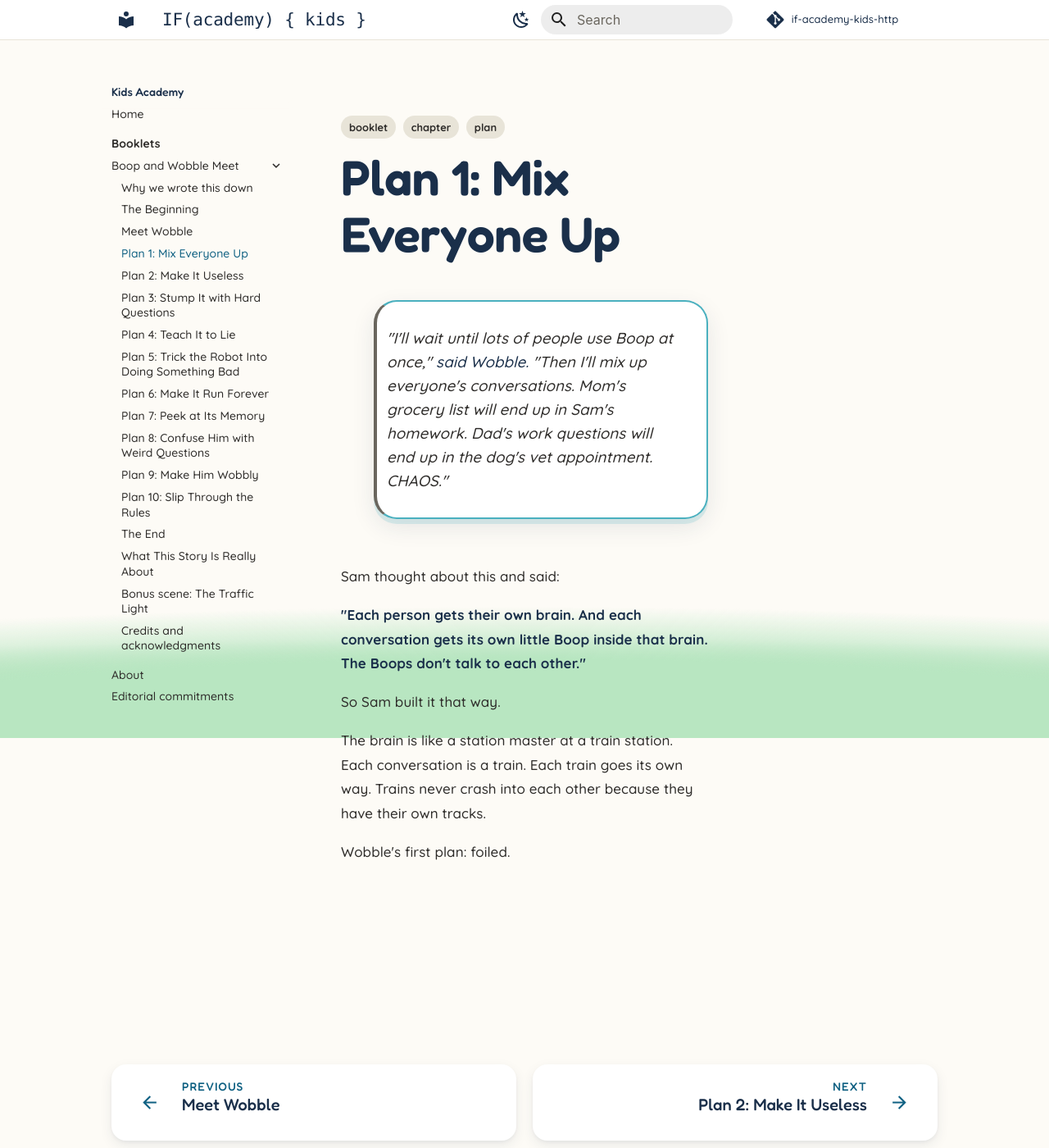
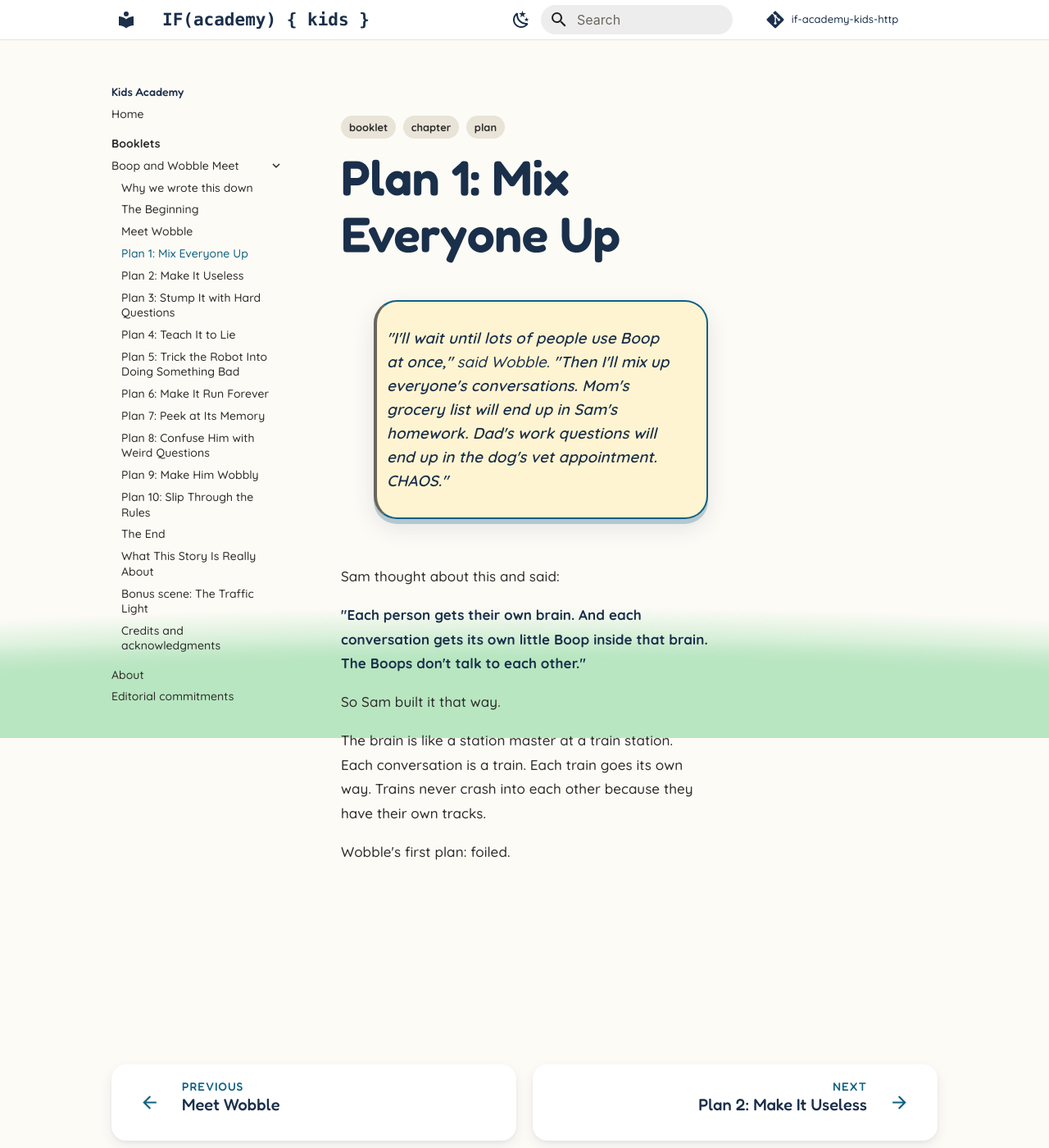
Before and after one commit to ImmersiveFusion/if-academy-kids-http, an MkDocs documentation site: the page built from docs/booklets/boop-and-wobble-meet/04-plan-1-mix-everyone-up.md, in a window 1280 px wide and 1400 px high. Shown: the whole window at 82% size. Built offline with MkDocs 1.6.1 and Material for MkDocs 9.7.7, drawn with Linux system fonts in a browser that asks for light colours; comment, search, counter and statistics services are not loaded.

Commit message:
Tune night palette toward true-dark; warm-yellow bubbles with high-contrast text
Several visual-feedback iterations rolled into one commit:

- Night palette desaturated from saturated indigo (#0c1628) to nearly-
  black with a faint cool tint (#0a0d14). The previous palette read as
  "saturated cobalt sky" rather than night; the new one reads as
  actual night.
- Night-mode hill dropped from forest-green (#2a4a3a) to a barely-
  there darker horizon (#10141d) so the bottom of the viewport reads
  as a horizon line, not a meadow against the sky.
- Star field added to night mode via twelve radial-gradient layers
  (small white-ish dots scattered across the upper sky).
- Speech bubbles get warm-yellow backgrounds (Mo Willems Pigeon-bubble
  vibe): #fff4d1 in day mode, #ffe9a8 in night mode. Border stays brand
  teal in day, wobble teal in night so the bubble outline pops on dark.
- Bubble text rendered dark and heavy (#1a2f4a at weight 600) so
  italic dialogue reads instantly against the bright bubble. The
  bubble is the color; the text is the readability.
- Bold inside a bubble (speaker labels, shouted emphasis) gets the
  warm coral accent at weight 800.
- Removed two duplicate older blockquote-em rules that were overriding
  the new colorful character-voice rules via source order.
- Day/night toggle now functions (Material's stock toggle behavior),
  see prior commit re: dropping the header override.
- Site title pun "IF(academy) { kids }" rendered in single navy ink
  (gradient attempts looked cheap; hard-stop syntax highlighting
  looked over-decorated; quiet monospace is the right answer).

Co-Authored-By: Claude Opus 4.7 <noreply@anthropic.com>

```diff
--- a/docs/stylesheets/kids.css
+++ b/docs/stylesheets/kids.css
@@ -39,11 +39,13 @@
   --kids-sun:         #ffc94a;
   --kids-coral:       #ff8a6b;
 
-  /* Speech bubble colors */
-  --kids-bubble-bg:        #ffffff;
-  --kids-bubble-border:    var(--kids-teal-soft);
-  --kids-bubble-shadow:    rgba(74, 176, 191, 0.18);
-  --kids-bubble-shadow-2:  rgba(26, 47, 74, 0.10);
+  /* Speech bubble colors — soft warm-yellow background (Mo Willems
+   * Pigeon-bubble vibe), teal outline, layered teal+navy shadow for
+   * physical presence on the page. */
+  --kids-bubble-bg:        #fff4d1;
+  --kids-bubble-border:    var(--kids-teal);
+  --kids-bubble-shadow:    rgba(14, 96, 130, 0.25);
+  --kids-bubble-shadow-2:  rgba(26, 47, 74, 0.12);
 
   /* Header / chrome */
   --kids-header-bg:        var(--kids-card);
@@ -71,33 +73,36 @@
   --md-footer-fg-color--lighter: var(--kids-body-soft);
 }
 
-/* Night scheme: deep indigo sky, darker forest hill, warm dark cards.
- * Same illustration, same brand teal. Speech bubbles stay light cream
- * so dialogue glows against the night sky like a lit window.
- * Heading "ink" inverts to a soft warm cream so titles read clearly. */
+/* Night scheme: deep indigo sky, lifted card surfaces, a low horizon
+ * line at the very bottom of the viewport. Same illustration, same
+ * brand teal. Speech bubbles stay light cream so dialogue glows against
+ * the night sky like a lit window. Heading "ink" inverts to a soft
+ * warm cream so titles read clearly.
+ *
+ * The day mode's mint hill becomes a near-imperceptible darker stripe
+ * at the bottom — a horizon line, not a meadow. */
 [data-md-color-scheme="kids-night"] {
-  --kids-page:        #0f1a30;   /* deep indigo night sky */
-  --kids-card:        #1a2742;   /* warm-dark card surface, slightly lifted */
+  --kids-page:        #0a0d14;   /* nearly-black with a faint cool tint */
+  --kids-card:        #161a26;   /* card lifts subtly above the page */
   --kids-ink:         #f0e6d2;   /* warm cream — heading color (inverted) */
-  --kids-body:        #e0d8c4;   /* warm cream body text */
-  --kids-body-soft:   #a39c8a;
-  --kids-rule:        #2a3a5a;
-  --kids-tint:        #1f2c48;
+  --kids-body:        #d8d2c2;   /* warm cream body text */
+  --kids-body-soft:   #8a8474;
+  --kids-rule:        #20242e;
+  --kids-tint:        #14171f;
 
-  /* Darker forest hill at the bottom of the viewport */
-  --kids-hill:        #2a4a3a;
-  --kids-hill-deep:   #1b3527;
+  /* Barely-there horizon line at the very bottom — almost the same as
+   * the sky, just slightly cooler/darker. Reads as "edge of distant
+   * land" against the night. */
+  --kids-hill:        #10141d;
+  --kids-hill-deep:   #080b12;
 
-  --kids-sun:         #ffc94a;
-  --kids-coral:       #ff8a6b;
-
-  /* Speech bubbles: warm cream against the dark sky, so dialogue
-   * reads as a "lit window" against the night. Border is the brighter
+  /* Speech bubbles: warm yellow against the night sky, so dialogue
+   * reads as a "lit window" against the dark. Border is the brighter
    * wobble teal so the bubble outline pops on dark. */
-  --kids-bubble-bg:        #f5efe0;
+  --kids-bubble-bg:        #ffe9a8;
   --kids-bubble-border:    var(--kids-wobble);
-  --kids-bubble-shadow:    rgba(78, 197, 184, 0.25);
-  --kids-bubble-shadow-2:  rgba(0, 0, 0, 0.35);
+  --kids-bubble-shadow:    rgba(78, 197, 184, 0.35);
+  --kids-bubble-shadow-2:  rgba(0, 0, 0, 0.45);
 
   /* Header / chrome */
   --kids-header-bg:        #14213a;   /* slightly darker than the card */
@@ -200,8 +205,10 @@ body, .md-typeset {
   padding: 1.5rem 1.75rem;
   margin: 2.25rem 0 2.75rem 2rem;
   font-style: italic;
-  /* Bubble text is always dark navy ink, even in night mode — the
-   * bubble itself is a lit-window cream surface, not a dark surface. */
+  /* Bubble body color is always dark navy ink, even in night mode —
+   * the bubble itself is a lit-window cream surface, not a dark
+   * surface. Italic dialogue text gets its own (more colorful) color
+   * via the em/i rule below. */
   color: #1a2f4a;
   font-size: 1.1em;
   line-height: 1.55;
@@ -209,15 +216,25 @@ body, .md-typeset {
               0 10px 28px var(--kids-bubble-shadow-2);
 }
 
-/* Override speaker label color inside the bubble — needs to stay teal
- * even in night mode, against the cream bubble background, NOT the
- * inverted wobble-teal accent that night mode uses elsewhere. */
-[data-md-color-scheme="kids-night"] .md-typeset blockquote strong {
-  color: var(--kids-teal);
+/* Italic text inside a bubble is the character's spoken line. Render
+ * it dark and heavy against the bright bubble — Mo Willems Pigeon
+ * convention. The bubble is the color; the text is the readability.
+ * Deep navy ink at weight 600 reads instantly against the yellow. */
+.md-typeset blockquote em,
+.md-typeset blockquote i {
+  color: #1a2f4a;
+  font-weight: 600;
 }
-[data-md-color-scheme="kids-night"] .md-typeset blockquote em,
-[data-md-color-scheme="kids-night"] .md-typeset blockquote i {
-  color: #2e2c2a;
+
+/* Bold inside a bubble is either a speaker label (BOOP/WOBBLE in the
+ * comic scene) or an emphasized phrase Wobble shouts. The warm coral
+ * accent against the yellow bubble reads as a shout. */
+.md-typeset blockquote strong,
+.md-typeset blockquote b {
+  font-style: normal;
+  color: var(--kids-coral);
+  font-weight: 800;
+  letter-spacing: 0.02em;
 }
 
 /* No tail. Speech bubbles in this booklet have no speaker character
@@ -234,22 +251,10 @@ body, .md-typeset {
 .md-typeset blockquote p:first-child { margin-top: 0; }
 .md-typeset blockquote p:last-child { margin-bottom: 0; }
 
-/* The italicized text inside the bubble stays the soft body color
- * (NOT teal) — the bubble is the character voice marker now, not the
- * italic color. Override the global em-is-teal rule inside blockquotes. */
-.md-typeset blockquote em,
-.md-typeset blockquote i {
-  color: var(--kids-body);
-}
-
-/* Speaker labels in the bonus comic scene (the only place inside
- * blockquotes where bold appears) get the teal accent and a small
- * tracking bump so they read like comic-book labels. */
-.md-typeset blockquote strong {
-  font-style: normal;
-  color: var(--kids-teal);
-  letter-spacing: 0.04em;
-}
+/* (Old "soft body color" italic rule and old "teal speaker label" rule
+ * deleted — they're superseded by the colorful character-voice rules
+ * defined just above with the bubble background. Two duplicates were
+ * stomping the newer rules via source order.) */
 
 /* Callout: standalone punchline that gets the rhetorical weight of a
  * book pull-quote, not a character speech bubble. Big, centered, deep
@@ -314,9 +319,12 @@ body, .md-typeset {
 
 body {
   background: var(--kids-page);
-  /* Soft mint hill pinned to the bottom of the viewport. A two-layer
-   * radial gradient gives the hill a gentle wave shape (rather than a
-   * straight horizon line), and the deeper green sits behind for depth. */
+  /* Soft hill pinned to the bottom of the viewport. A two-layer radial
+   * gradient gives the hill a gentle wave shape (rather than a straight
+   * horizon line), and the deeper hue sits behind for depth.
+   * In day mode this is a mint meadow; in night mode it's a faint
+   * darker horizon line — same shape, different intensity, controlled
+   * by the --kids-hill custom properties per scheme. */
   background-image:
     radial-gradient(ellipse 120% 8rem at 50% 100%,
       var(--kids-hill) 0%,
@@ -329,6 +337,41 @@ body {
   background-attachment: fixed, fixed;
   background-repeat: no-repeat, no-repeat;
   background-position: bottom center, bottom center;
+}
+
+/* Night-only: add stars sprinkled across the sky via additional
+ * radial-gradient layers. Stars are small (1-2px) and stay fixed
+ * during scroll so they read as background sky, not page content.
+ * They sit BEHIND the hill via stacking order in the multi-layer
+ * background. Only rendered in night mode. */
+[data-md-color-scheme="kids-night"] body {
+  background-image:
+    /* hill layers (same as day mode but with night palette) */
+    radial-gradient(ellipse 120% 8rem at 50% 100%,
+      var(--kids-hill) 0%,
+      var(--kids-hill) 60%,
+      transparent 100%),
+    radial-gradient(ellipse 140% 6rem at 50% 100%,
+      var(--kids-hill-deep) 0%,
+      var(--kids-hill-deep) 50%,
+      transparent 100%),
+    /* star field — small white dots scattered across the upper sky.
+     * Each radial-gradient defines one star. */
+    radial-gradient(circle 1px at 12% 18%, rgba(255,255,255,0.65) 100%, transparent 100%),
+    radial-gradient(circle 1.5px at 28% 9%, rgba(255,255,255,0.75) 100%, transparent 100%),
+    radial-gradient(circle 1px at 45% 24%, rgba(255,255,255,0.55) 100%, transparent 100%),
+    radial-gradient(circle 2px at 63% 7%, rgba(255,255,255,0.8) 100%, transparent 100%),
+    radial-gradient(circle 1px at 78% 19%, rgba(255,255,255,0.6) 100%, transparent 100%),
+    radial-gradient(circle 1.5px at 88% 11%, rgba(255,255,255,0.7) 100%, transparent 100%),
+    radial-gradient(circle 1px at 18% 32%, rgba(255,255,255,0.45) 100%, transparent 100%),
+    radial-gradient(circle 1.5px at 55% 38%, rgba(255,255,255,0.5) 100%, transparent 100%),
+    radial-gradient(circle 1px at 72% 30%, rgba(255,255,255,0.55) 100%, transparent 100%),
+    radial-gradient(circle 2px at 8% 6%, rgba(255,210,150,0.85) 100%, transparent 100%),
+    radial-gradient(circle 1px at 38% 4%, rgba(255,255,255,0.6) 100%, transparent 100%),
+    radial-gradient(circle 1.5px at 92% 27%, rgba(255,255,255,0.55) 100%, transparent 100%);
+  background-attachment: fixed;
+  background-repeat: no-repeat;
+  background-position: bottom center;
 }
 
 /* Header: matches the page surface, no shadow, hairline rule. */
@@ -396,9 +439,9 @@ body {
   content: "IF(academy) { kids }";
   font-family: 'Fira Code', 'JetBrains Mono', 'Consolas', 'Menlo', monospace;
   font-size: 1.05rem;
-  font-weight: 500;
+  font-weight: 600;
   color: var(--kids-ink);
-  letter-spacing: -0.01em;
+  letter-spacing: 0;
   white-space: nowrap;
   display: inline-block;
   vertical-align: middle;
@@ -410,6 +453,7 @@ body {
 
 /* Tabs: hide. */
 .md-tabs { display: none; }
+
 
 /* Sidebar nav */
 .md-sidebar__scrollwrap { background: transparent; }
```
